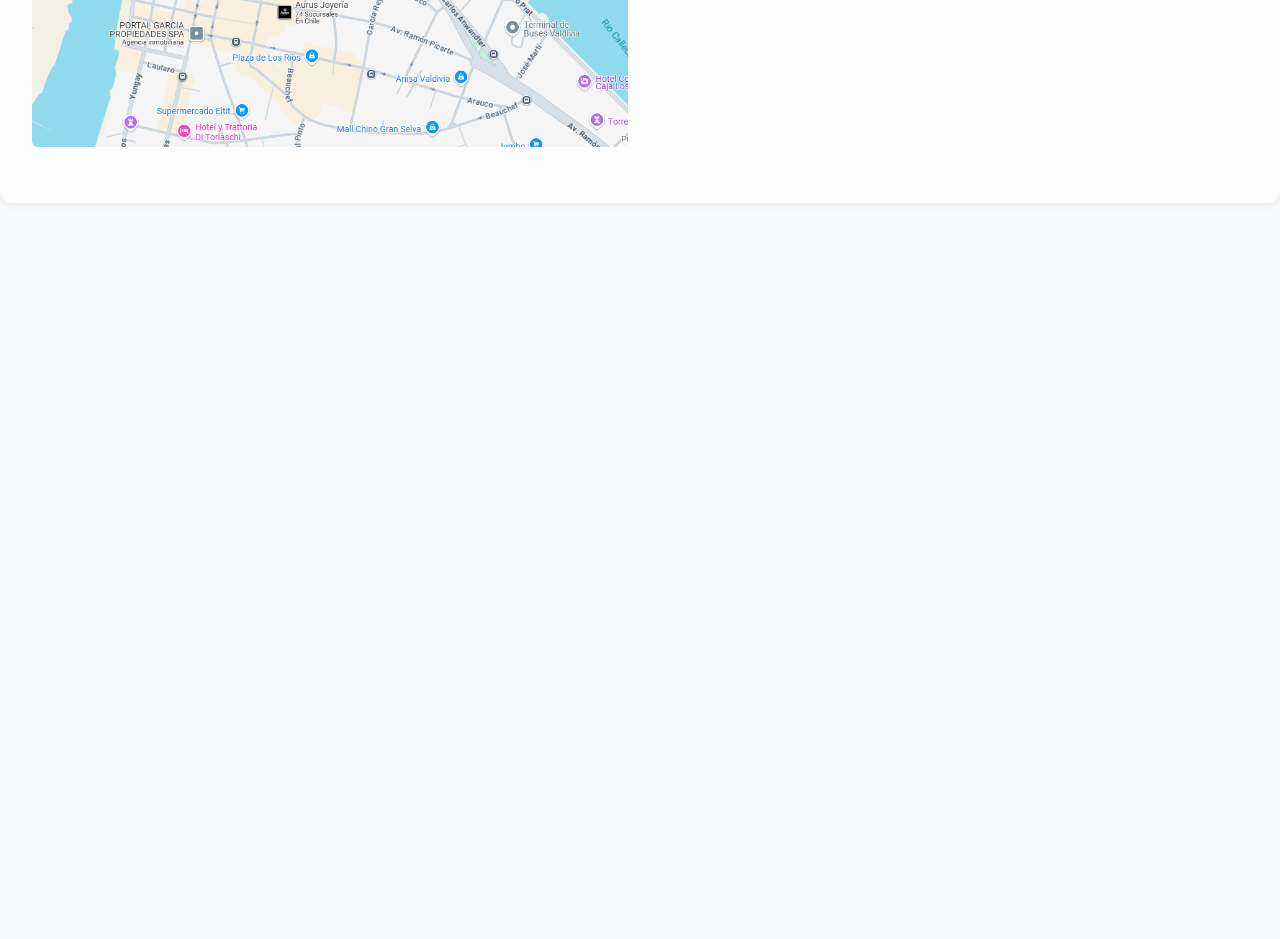
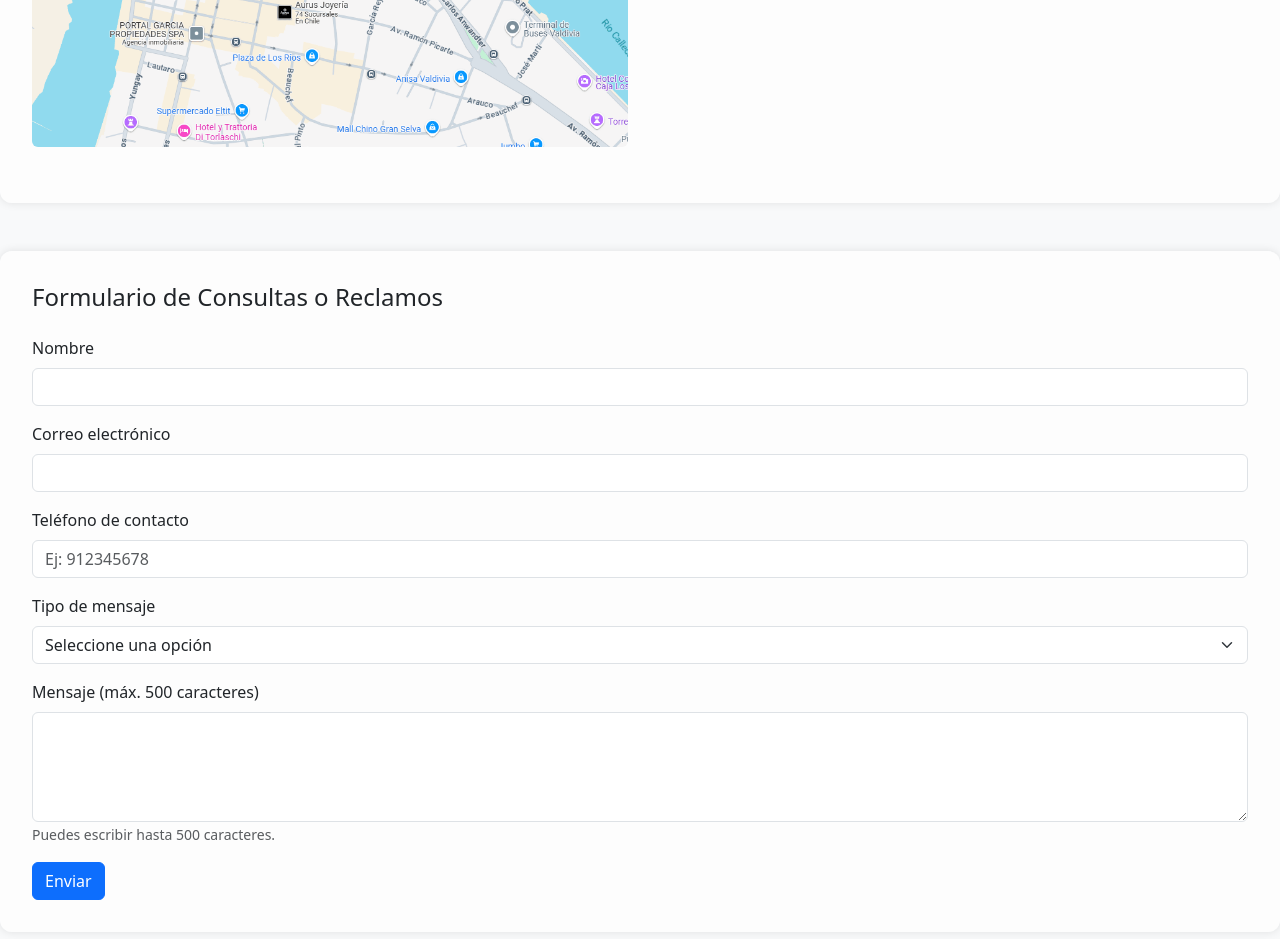
Before and after one commit to RlyehAzur/Amaro_Campos, a plain HTML site: page index.html in a window 1280 px wide. Shown: the part 3574-4513 px from the top of the page. Before the commit the page ends 3825 px from the top, so only its background shows below. Drawn offline with nearby package versions, Linux system fonts and the light colour scheme.

Commit message:
formulario

```diff
--- a/index.html
+++ b/index.html
@@ -216,8 +216,9 @@
         </div>
       </div>
     </div>
+    <!-- sucursales-->
     <h2 class="text-center mb-4">Nuestras Sucursales</h2>
-    <div class="container-custom my-5">
+    <div class="container container-custom my-5">
       <div class="row">
         <!-- info y mapa -->
         <div class="col-md-6 mb-4">
@@ -254,7 +255,7 @@
     </div>
   </div>
 
-    <div class="container-custom my-5">
+    <div class="container container-custom my-5">
       <div class="row">
         <!-- carrusel 2 -->
         <div class="col-md-6 mb-4">
@@ -290,7 +291,7 @@
       </div>
     </div>
 
-    <div class="container-custom my-5">
+    <div class="container container-custom my-5">
 
       <div class="row">
         <!-- info y mapa -->
@@ -327,6 +328,49 @@
       </div>
     </div>
   </div>
+<!-- formulario -->
+  <div class="container my-5 container-custom">
+    <h4 class="mb-4">Formulario de Consultas o Reclamos</h4>
+    <form>
+      <!-- nombre -->
+      <div class="mb-3">
+        <label for="nombre" class="form-label">Nombre</label>
+        <input type="text" class="form-control" id="nombre" required>
+      </div>
+
+      <!-- correo -->
+      <div class="mb-3">
+        <label for="correo" class="form-label">Correo electrónico</label>
+        <input type="email" class="form-control" id="correo" required>
+      </div>
+
+      <!-- telefono -->
+      <div class="mb-3">
+        <label for="telefono" class="form-label">Teléfono de contacto</label>
+        <input type="tel" class="form-control" id="telefono" pattern="[0-9]{9}" placeholder="Ej: 912345678" required>
+      </div>                                    <!-- placeholder = texto guía -->
+
+      <!-- opciones -->
+      <div class="mb-3">
+        <label for="tipo" class="form-label">Tipo de mensaje</label>
+        <select class="form-select" id="tipo" required>
+          <option value="">Seleccione una opción</option>
+          <option value="consulta">Consulta</option>
+          <option value="reclamo">Reclamo</option>
+        </select>
+      </div>
+
+      <!-- mensaje -->
+      <div class="mb-3">
+        <label for="mensaje" class="form-label">Mensaje (máx. 500 caracteres)</label>
+        <textarea class="form-control" id="mensaje" rows="4" maxlength="500" required></textarea>
+        <small class="form-text text-muted">Puedes escribir hasta 500 caracteres.</small>
+      </div>
+
+      <!-- boton de enviar -->
+      <button type="submit" class="btn btn-primary">Enviar</button>
+    </form>
+  </div>
 
 
     <script src="https://cdn.jsdelivr.net/npm/bootstrap@5.3.5/dist/js/bootstrap.bundle.min.js"></script>
```
